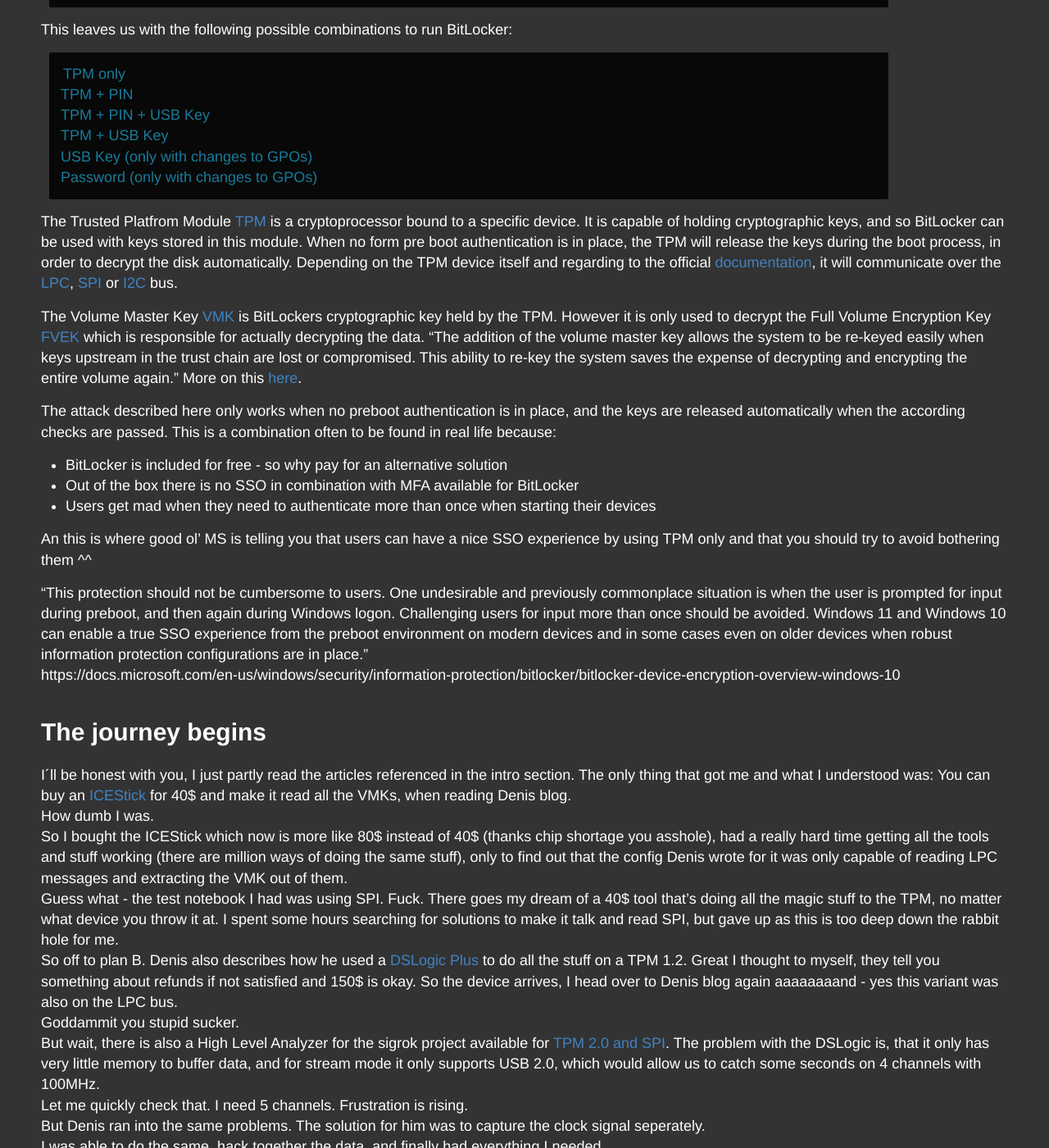
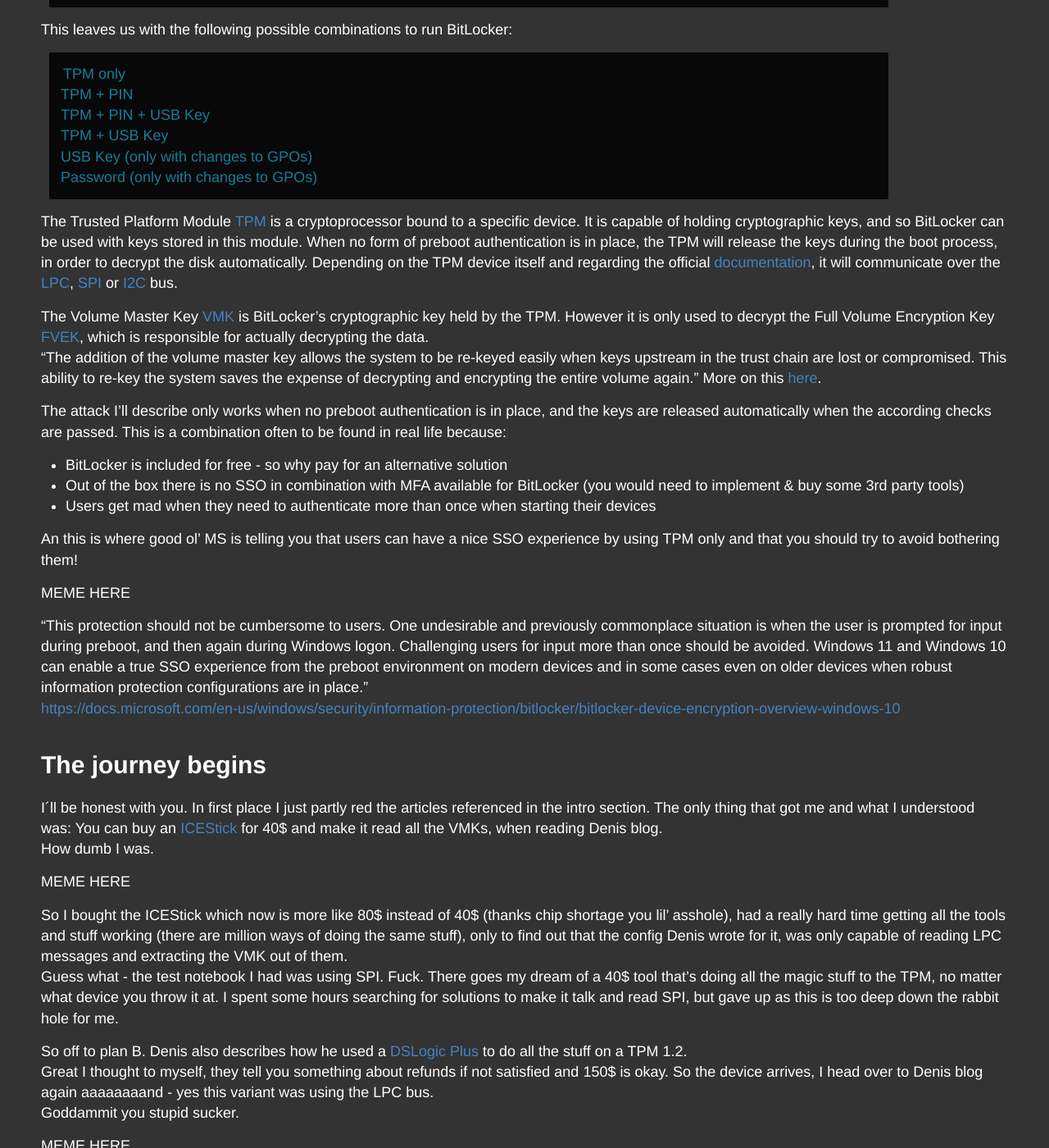
Before and after one commit to LuemmelSec/LuemmelSec.github.io, a Jekyll site: the page built from _posts/2021-11-26-Go-away-VMK-you-are-drunk.md, in a window 1280 px wide and 1400 px high, scrolled down 1320 px. Shown: the whole window at 82% size. Built offline with Jekyll 4.4.1, drawn with Linux system fonts in a browser that asks for light colours; some of the changed text lies outside the part shown.

Commit message:
Update 2021-11-26-Go-away-VMK-you-are-drunk.md

````diff
--- a/_posts/2021-11-26-Go-away-VMK-you-are-drunk.md
+++ b/_posts/2021-11-26-Go-away-VMK-you-are-drunk.md
@@ -41,45 +41,66 @@
 USB Key (only with changes to GPOs)
 Password (only with changes to GPOs)
 ```
-The Trusted Platfrom Module [TPM](https://en.wikipedia.org/wiki/Trusted_Platform_Module) is a cryptoprocessor bound to a specific device. It is capable of holding cryptographic keys, and so BitLocker can be used with keys stored in this module. When no form pre boot authentication is in place, the TPM will release the keys during the boot process, in order to decrypt the disk automatically. Depending on the TPM device itself and regarding to the official [documentation](https://trustedcomputinggroup.org/wp-content/uploads/PC-Client-Specific-Platform-TPM-Profile-for-TPM-2p0-v1p05p_r14_pub.pdf), it will communicate over the [LPC](https://en.wikipedia.org/wiki/Low_Pin_Count), [SPI](https://en.wikipedia.org/wiki/Serial_Peripheral_Interface) or [I2C](https://en.wikipedia.org/wiki/I²C) bus.
+The Trusted Platform Module [TPM](https://en.wikipedia.org/wiki/Trusted_Platform_Module) is a cryptoprocessor bound to a specific device. It is capable of holding cryptographic keys, and so BitLocker can be used with keys stored in this module. When no form of preboot authentication is in place, the TPM will release the keys during the boot process, in order to decrypt the disk automatically. Depending on the TPM device itself and regarding the official [documentation](https://trustedcomputinggroup.org/wp-content/uploads/PC-Client-Specific-Platform-TPM-Profile-for-TPM-2p0-v1p05p_r14_pub.pdf), it will communicate over the [LPC](https://en.wikipedia.org/wiki/Low_Pin_Count), [SPI](https://en.wikipedia.org/wiki/Serial_Peripheral_Interface) or [I2C](https://en.wikipedia.org/wiki/I²C) bus.
 
-The Volume Master Key [VMK]() is BitLockers cryptographic key held by the TPM. However it is only used to decrypt the Full Volume Encryption Key [FVEK]() which is responsible for actually decrypting the data. "The addition of the volume master key allows the system to be re-keyed easily when keys upstream in the trust chain are lost or compromised. This ability to re-key the system saves the expense of decrypting and encrypting the entire volume again." More on this [here](https://docs.microsoft.com/en-us/previous-versions/windows/it-pro/windows-server-2008-R2-and-2008/cc732774%28v=ws.10%29).
+The Volume Master Key [VMK]() is BitLocker's cryptographic key held by the TPM. However it is only used to decrypt the Full Volume Encryption Key [FVEK](), which is responsible for actually decrypting the data.
+"The addition of the volume master key allows the system to be re-keyed easily when keys upstream in the trust chain are lost or compromised. This ability to re-key the system saves the expense of decrypting and encrypting the entire volume again." More on this [here](https://docs.microsoft.com/en-us/previous-versions/windows/it-pro/windows-server-2008-R2-and-2008/cc732774%28v=ws.10%29).
 
-The attack described here only works when no preboot authentication is in place, and the keys are released automatically when the according checks are passed. This is a combination often to be found in real life because:
+The attack I'll describe only works when no preboot authentication is in place, and the keys are released automatically when the according checks are passed. This is a combination often to be found in real life because:
 
 - BitLocker is included for free - so why pay for an alternative solution
-- Out of the box there is no SSO in combination with MFA available for BitLocker
+- Out of the box there is no SSO in combination with MFA available for BitLocker (you would need to implement & buy some 3rd party tools)
 - Users get mad when they need to authenticate more than once when starting their devices
 
-An this is where good ol' MS is telling you that users can have a nice SSO experience by using TPM only and that you should try to avoid bothering them ^^
+An this is where good ol' MS is telling you that users can have a nice SSO experience by using TPM only and that you should try to avoid bothering them!
+
+MEME HERE
 
 "This protection should not be cumbersome to users. One undesirable and previously commonplace situation is when the user is prompted for input during preboot, and then again during Windows logon. Challenging users for input more than once should be avoided. Windows 11 and Windows 10 can enable a true SSO experience from the preboot environment on modern devices and in some cases even on older devices when robust information protection configurations are in place."
-https://docs.microsoft.com/en-us/windows/security/information-protection/bitlocker/bitlocker-device-encryption-overview-windows-10
+[https://docs.microsoft.com/en-us/windows/security/information-protection/bitlocker/bitlocker-device-encryption-overview-windows-10 ](https://docs.microsoft.com/en-us/windows/security/information-protection/bitlocker/bitlocker-device-encryption-overview-windows-10)
 
 # The journey begins
 
-I´ll be honest with you, I just partly read the articles referenced in the intro section. The only thing that got me and what I understood was: You can buy an [ICEStick](https://www.latticestore.com/searchresults/tabid/463/searchid/1/searchvalue/ice40hx1k-stick-evn/default.aspx) for 40$ and make it read all the VMKs, when reading Denis blog.
+I´ll be honest with you. In first place I just partly red the articles referenced in the intro section. The only thing that got me and what I understood was: You can buy an [ICEStick](https://www.latticestore.com/searchresults/tabid/463/searchid/1/searchvalue/ice40hx1k-stick-evn/default.aspx) for 40$ and make it read all the VMKs, when reading Denis blog.
 How dumb I was.
-So I bought the ICEStick which now is more like 80$ instead of 40$ (thanks chip shortage you asshole), had a really hard time getting all the tools and stuff working (there are million ways of doing the same stuff), only to find out that the config Denis wrote for it was only capable of reading LPC messages and extracting the VMK out of them.
+
+MEME HERE
+
+So I bought the ICEStick which now is more like 80$ instead of 40$ (thanks chip shortage you lil' asshole), had a really hard time getting all the tools and stuff working (there are million ways of doing the same stuff), only to find out that the config Denis wrote for it, was only capable of reading LPC messages and extracting the VMK out of them.
 Guess what - the test notebook I had was using SPI. Fuck. There goes my dream of a 40$ tool that's doing all the magic stuff to the TPM, no matter what device you throw it at. I spent some hours searching for solutions to make it talk and read SPI, but gave up as this is too deep down the rabbit hole for me.
-So off to plan B. Denis also describes how he used a [DSLogic Plus](https://www.dreamsourcelab.com/shop/logic-analyzer/dslogic-plus/) to do all the stuff on a TPM 1.2. Great I thought to myself, they tell you something about refunds if not satisfied and 150$ is okay. So the device arrives, I head over to Denis blog again aaaaaaaand - yes this variant was also on the LPC bus.
+
+So off to plan B. Denis also describes how he used a [DSLogic Plus](https://www.dreamsourcelab.com/shop/logic-analyzer/dslogic-plus/) to do all the stuff on a TPM 1.2.
+Great I thought to myself, they tell you something about refunds if not satisfied and 150$ is okay. So the device arrives, I head over to Denis blog again aaaaaaaand - yes this variant was using the LPC bus.
 Goddammit you stupid sucker.
+
+MEME HERE
+
 But wait, there is also a High Level Analyzer for the sigrok project available for [TPM 2.0 and SPI](https://pythonawesome.com/libsigrok-stacked-protocol-decoder-for-tpm-2-0-transactions-from-an-spi-bus/). The problem with the DSLogic is, that it only has very little memory to buffer data, and for stream mode it only supports USB 2.0, which would allow us to catch some seconds on 4 channels with 100MHz.
 Let me quickly check that. I need 5 channels. Frustration is rising.
+
 But Denis ran into the same problems. The solution for him was to capture the clock signal seperately.
 I was able to do the same, hack together the data, and finally had everything I needed.
 Mission complete one would guess. But not for me.
 I did like 100000000000000000 testruns capturing data and clock. Sometimes the SPI decoder got me readable data, sometimes it didn´t. What never gave me data was the VMK extractor. I tried with DSView as well as PulseView - no chance.
 I thought okay, write the nice people from DSLogic, that you would like to send back the device and have a refund.
 No answer.
-I even thought about buying the larger U3Pro16 device for 300$, which has more memory and can stream over USB 3.0. I offered them to do some colab on this blog and asked if the would give me a discount for that.
+
+HEUBALLEN MEME
+
+I even thought about buying the larger U3Pro16 device for 300$, which has more memory and can stream over USB 3.0. I offered them to do some colab on this blog and asked if they would offer me a discount for that.
 No answer.
-This is how bad customer support looks like, thanks for nothing.
-In parallel I struggled to buy the [Saleae Logic Pro 8](https://eur.saleae.com/products/saleae-logic-pro-8?variant=10963960496171), because it´s the most expensive one, but was used in some of the other writeups successfully. I asked on twitter if someone had a used device, willing to sell it to me, but got no response. This was the point when [Tim](https://twitter.com/time_reyes) reached out to me, telling me about some possible solutions to my problem. This ended up in me owning a Logic Pro 8 now. This, in comparison, was really good customer support, and it really felt like they were taking care of me, so it´s probably worth spending the money on the Logic Pro 8.
+
+HEUBALLEN AGAIN
+
+This. ladies and gentlemen, is how bad customer support looks like, thanks for nothing.
+In parallel I struggled to buy the [Saleae Logic Pro 8](https://eur.saleae.com/products/saleae-logic-pro-8?variant=10963960496171), because it´s the most expensive one, but was used in some of the other writeups successfully. I asked on twitter if someone had a used device, willing to sell it to me, but got no response.
+This was the point when [Tim](https://twitter.com/time_reyes) from Saleae reached out to me (I also marked them in my search for a used device), telling me about some possible solutions to my problem. This ended up in me owning a Logic Pro 8 now. This, in comparison, was really good customer support, and it really felt like they were taking care of me, so it´s probably worth spending the money on the Logic Pro 8.
 
 ## Attack - Step by step
 
 Let's now head over and get our hands dirty.
+
+MEME HERE
 
 ### Things I used
 
@@ -91,29 +112,30 @@
 
 ### Recon
 
-The first thing we need to know is what TPM chip is installed, which bus it is using and which other components might be connected to that bus.
-I started by disassembling the whole notebook ([the official guide was a real help](https://data2.manualslib.com/pdf4/91/9048/904783-dell/latitude_e5450.pdf?867f5d1c34658fb0b6639866c645e1cf)), reading the marks on the mainboard and do some googling. This eventually led me here:
+The first thing we need to know is what TPM chip is installed, which bus it is using and which other components might be connected to that bus, if we can't or don't want to connect to the TPM directly.
+I started by disassembling the whole notebook ([the official](https://data2.manualslib.com/pdf4/91/9048/904783-dell/latitude_e5450.pdf?867f5d1c34658fb0b6639866c645e1cf) guide was a real help]), reading the marks on the mainboard and do some googling. This eventually led me here:
 
 <img src="/images/2021-11-26/mainboard.png">
 
-Googling ZAM70 gave me these technical details: https://www.hisahtech.com/wp-content/uploads/2020/05/ZAM70-LA-A901P-r03-Dell-Latitude-E5450.pdf
+Googling ```ZAM70``` gave me these technical details: [https://www.hisahtech.com/wp-content/uploads/2020/05/ZAM70-LA-A901P-r03-Dell-Latitude-E5450.pdf](https://www.hisahtech.com/wp-content/uploads/2020/05/ZAM70-LA-A901P-r03-Dell-Latitude-E5450.pdf)
 
-So on the first site we can see that we have a Atmel AT97SC3205 TPM chip running on the SPI bus, which is also connected with two flash chips W25Q64CVSSIQ & W25Q32BVSSIQ:
+So on the first page we can see that we have a Atmel AT97SC3205 TPM chip running on the SPI bus, which is also connected to two flash chips W25Q64CVSSIQ & W25Q32BVSSIQ:
 
 <img src="/images/2021-11-26/diagramm.png">
 
 On the site with the TPM in detail, we can see which pins are connected to which lines and that it is running on 3.3V, which should become a crucial part later on.
 
-<img src="/images/2021-11-26/tpm diagramm.png">
+<img src="/images/2021-11-26/TPM Diagramm.png">
 
 I double checked with the original [documentation](http://ww1.microchip.com/downloads/en/devicedoc/Atmel-8884S-TPM-AT97SC3205-Datasheet-Summary.pdf) from Atmel.
 
 This is what the chip looks like on the motherboard:
 
-Pic TPM MB
+<img src="/images/2021-11-26/tpmonmb.png">
 
-As you can see, there is no way to attach probes to the TPM directly. Option A would be to solder flyleads to the small pins of the TPM, and option B to search for another option to access the SPI bus.
-This is where BoardViewer comes into play. The program allows you to load schematic views of boards, where you can interactively search or click on pins and see where they are connected too. I found the CAD file for the E5450 [here](https://drive.google.com/file/d/1wAJiKgb4Qu-RTx8NIdyjNCB2wX73gnhz/view).
+As you can see, there is no way to attach probes to the TPM directly.
+Option A would be to solder flyleads to the small pins of the TPM, and option B to search for another way to access the SPI bus.
+This is where BoardViewer comes into play. The program allows you to load schematic views of boards, where you can interactively search or click on pins and see where they are connected to. I found the CAD file for the E5450 [here](https://drive.google.com/file/d/1wAJiKgb4Qu-RTx8NIdyjNCB2wX73gnhz/view).
 The TPM is the device UZ1 in this case, located at the top side of the mainboard:
 
 <img src="/images/2021-11-26/bv top.png">
@@ -122,7 +144,7 @@
 
 <img src="/images/2021-11-26/UZ1.png">
 
-When we follow e.g. pin 23, which is the SPI_DOTPM, we can also see that it is connected to the JSPI1 module on the backside of the mainboard, which in the end leads us the UC2 chip that happens to be one of the two flash chips connected to the SPI bus. These flash chips are in SOIC8 format, and much easier to access with our probes than the TPM itself.
+When we follow e.g. pin 23, which is the ```SPI_DOTPM```, we can also see that it is connected to the ```JSPI1``` module on the backside of the mainboard, which in the end leads us the ```UC2``` chip that happens to be one of the two flash chips connected to the SPI bus. These flash chips are in SOIC8 format, and much easier to access with our probes than the TPM itself.
 
 ### Wiring things up
 
@@ -132,11 +154,11 @@
 <img src="/images/2021-11-26/spi schema.png">
 
 In this case we have:
-Pin 6 SPI_CLK64 is the clock signal
-Pin 5 SPI_DO64 is MOSI
-Pin 2 SPI_DIN64 is MISO
-Pin 1 SPI_PCH_CS0#_R is Channel Select
-Pin 4 GND is ground (we need that in order to not mess up with the signals)
+Pin 6 ```SPI_CLK64``` is the clock signal
+Pin 5 ```SPI_DO64``` is ```MOSI```
+Pin 2 ```SPI_DIN64``` is ```MISO```
+Pin 1 ```SPI_PCH_CS0#_R``` is Channel Select
+Pin 4 ```GND``` is ground (we need that in order to not mess up with the signals)
 
 <img src="/images/2021-11-26/BV UC2.png">
 
@@ -149,7 +171,7 @@
    Git clone or download the [repo](https://github.com/FSecureLABS/bitlocker-spi-toolkit)
    Add a custom extension: Extensions -> Load Existing Extension
 
-   Pic Logic2_1
+   <img src="/images/2021-11-26/logic_2.png">
 
    Select the BitLocker Key Extractor Extension
 2. Under the device settings select:
````
